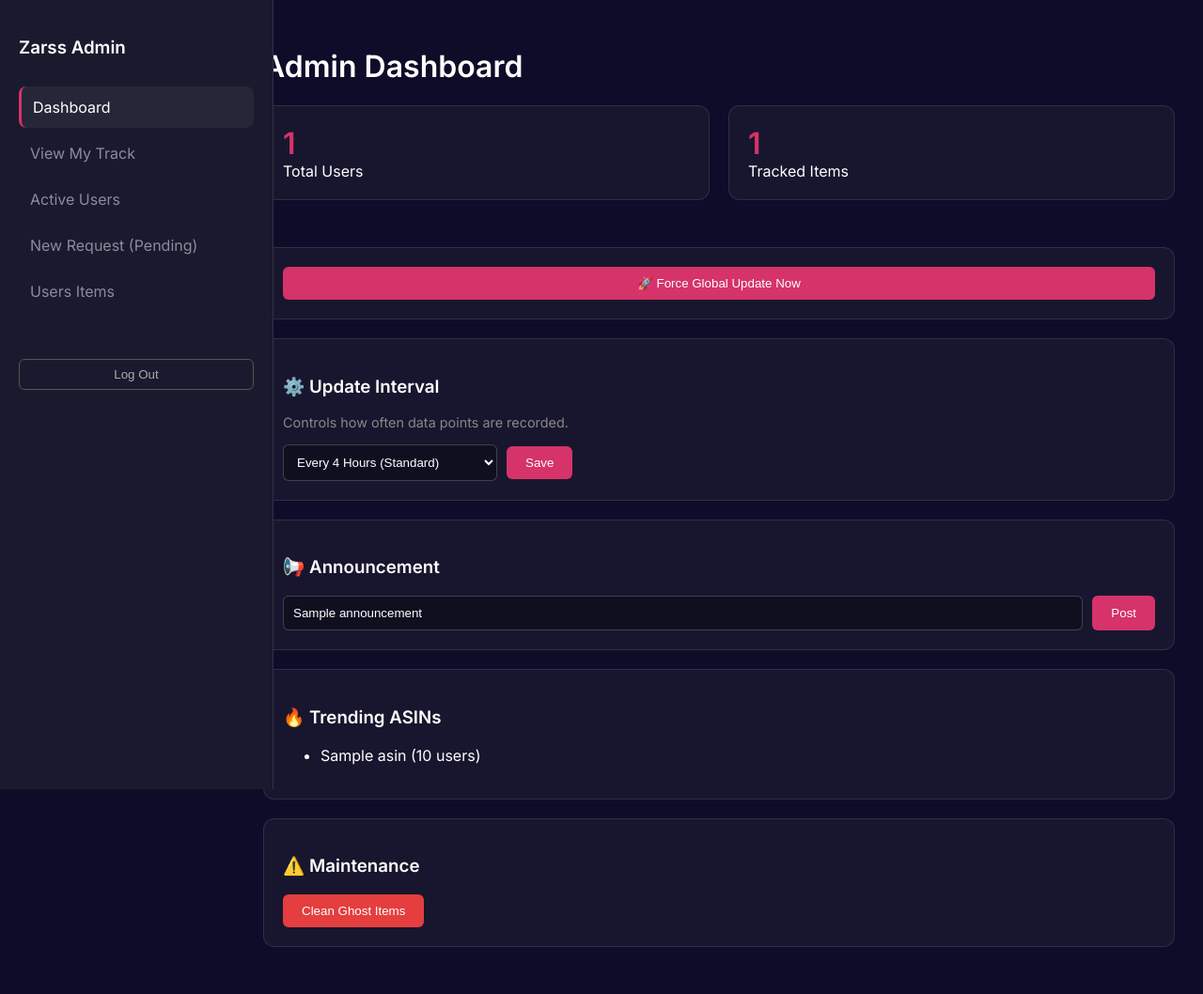
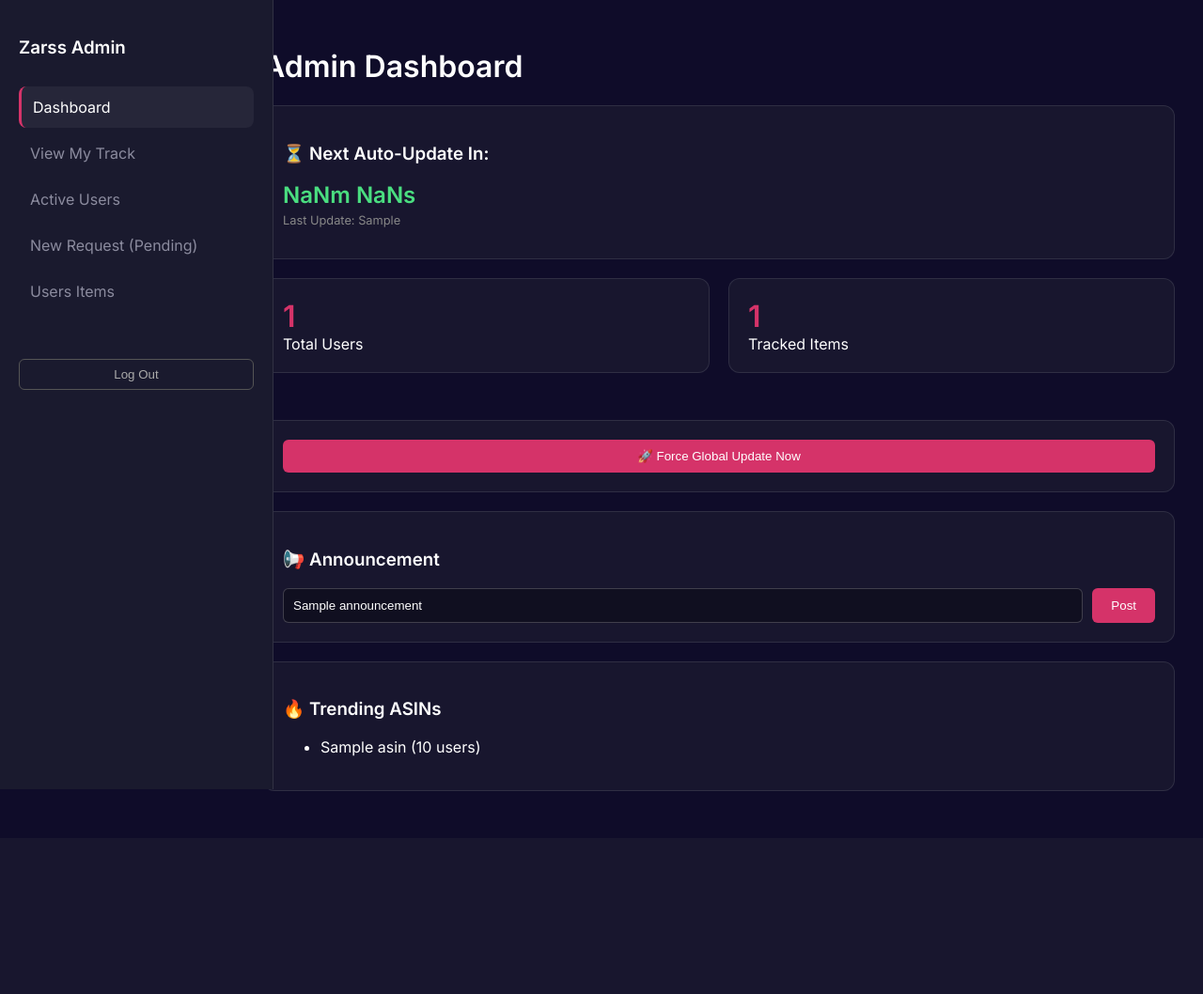
Before and after one commit to ashaari777/amazonsa-track, a Flask app: template templates/admin_dashboard.html in a window 1280 px wide. Shown: the whole page at 94% size. After the commit the page ends 842 px from the top, so only its background shows below. Run offline with Flask 3, Linux system fonts and the light colour scheme; the template is opened without the code that fills it: most values are stand-ins (such as "Sample title", 1, 10 or a date in 2020); some libraries are stand-ins or nearby versions.

Commit message:
Implement countdown for next auto-update
Add countdown feature for next auto-update with display.Added the Countdown Timer script.

```diff
--- a/templates/admin_dashboard.html
+++ b/templates/admin_dashboard.html
@@ -15,6 +15,8 @@
     .stat-num { font-size: 2rem; font-weight: bold; color: #d53369; }
     input, select { background: rgba(0,0,0,0.3); border: 1px solid rgba(255,255,255,0.2); color: #fff; padding: 10px; border-radius: 6px; }
     .btn { background: #d53369; color: #fff; border: none; padding: 10px 20px; border-radius: 6px; cursor: pointer; }
+
+    .countdown-box { font-size:1.5rem; font-weight:bold; color:#4ade80; margin-top:10px; }
   </style>
 </head>
 <body>
@@ -35,6 +37,13 @@
 <div class="main">
   <h1>Admin Dashboard</h1>
 
+  <!-- Next Update Countdown -->
+  <div class="card">
+      <h3>⏳ Next Auto-Update In:</h3>
+      <div id="countdown" class="countdown-box">Calculated...</div>
+      <p style="color:#888; font-size:0.8em; margin-top:5px;">Last Update: {{ last_run if last_run else 'Never' }}</p>
+  </div>
+
   <div style="display:flex; gap:20px; margin-bottom:30px;">
       <div class="card" style="flex:1;">
           <div class="stat-num">{{ total_users }}</div>
@@ -46,22 +55,9 @@
       </div>
   </div>
 
-  <!-- Force Update -->
   <div class="card">
       <form method="post" action="{{ url_for('force_update') }}">
           <button class="btn" style="width:100%;">🚀 Force Global Update Now</button>
-      </form>
-  </div>
-
-  <div class="card">
-      <h3>⚙️ Update Interval</h3>
-      <p style="color:#888; font-size:0.9em;">Controls how often data points are recorded.</p>
-      <form method="post" action="{{ url_for('set_update_interval') }}" style="display:flex; gap:10px; align-items:center;">
-          <select name="interval">
-              <option value="14400" {{ 'selected' if interval == '14400' else '' }}>Every 4 Hours (Standard)</option>
-              <option value="600" {{ 'selected' if interval == '600' else '' }}>Every 10 Minutes (High Speed)</option>
-          </select>
-          <button class="btn" type="submit">Save</button>
       </form>
   </div>
 
@@ -81,14 +77,33 @@
           {% endfor %}
       </ul>
   </div>
+</div>
 
-  <div class="card">
-      <h3>⚠️ Maintenance</h3>
-      <form method="post" action="{{ url_for('cleanup_ghosts') }}" onsubmit="return confirm('Delete items from users inactive for 90 days?');">
-          <button class="btn" style="background:#e53e3e;">Clean Ghost Items</button>
-      </form>
-  </div>
-</div>
+<script>
+// Countdown Logic
+const lastRunStr = "{{ last_run }}"; // YYYY-MM-DD HH:MM:SS
+if (lastRunStr && lastRunStr !== 'None') {
+    // Parse Date (Assume UTC as stored in DB)
+    const lastRun = new Date(lastRunStr.replace(" ", "T") + "Z");
+    const nextRun = new Date(lastRun.getTime() + (60 * 60 * 1000)); // +1 Hour
+
+    setInterval(() => {
+        const now = new Date();
+        const diff = nextRun - now;
+
+        if (diff <= 0) {
+            document.getElementById("countdown").innerText = "Update Pending / Running...";
+            document.getElementById("countdown").style.color = "#fbbf24";
+        } else {
+            const m = Math.floor((diff % (1000 * 60 * 60)) / (1000 * 60));
+            const s = Math.floor((diff % (1000 * 60)) / 1000);
+            document.getElementById("countdown").innerText = `${m}m ${s}s`;
+        }
+    }, 1000);
+} else {
+    document.getElementById("countdown").innerText = "Waiting for first update...";
+}
+</script>
 
 </body>
 </html>
```
